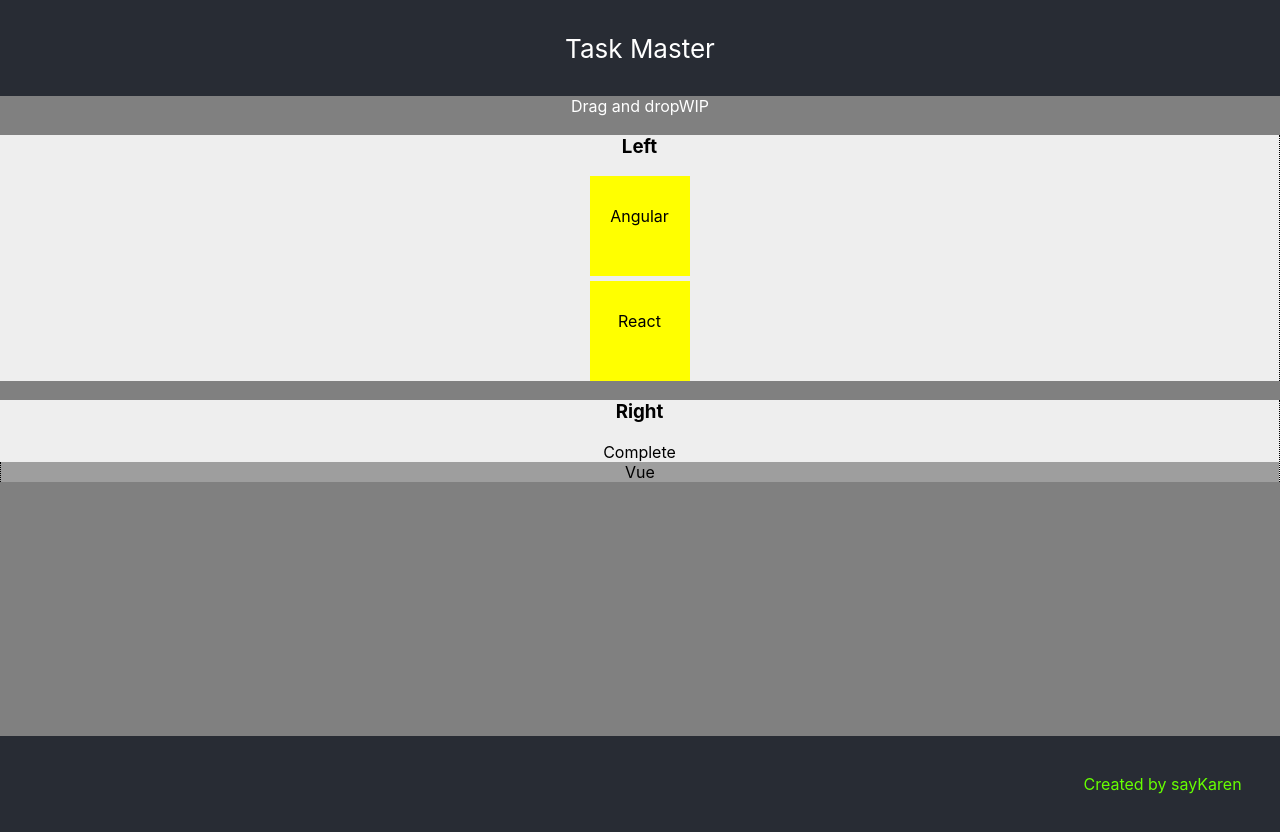
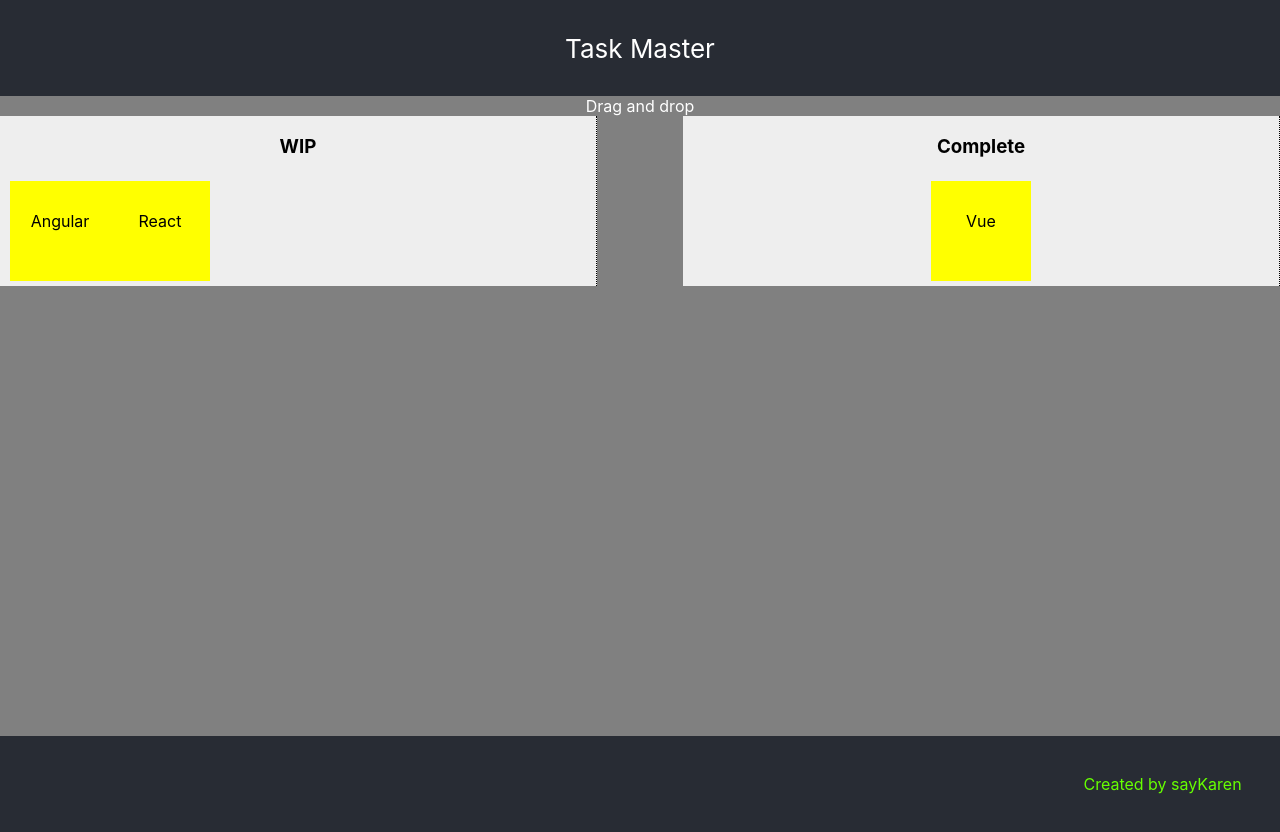
Before and after one commit to saykaren/TaskMaster, a React (Create React App) app: page / in a window 1280 px wide. Shown: the top 832 px of the page. Built offline with nearby package versions, Linux system fonts and the light colour scheme.

Commit message:
Cleans up style and makes draggable on both sides

```diff
--- a/src/Components/App/DragDrop.tsx
+++ b/src/Components/App/DragDrop.tsx
@@ -8,8 +8,9 @@ const DragDrop = ({}: DragDropProps) => {
     { name: "Angular", category: "wip", bgcolor: "yellow" },
     { name: "React", category: "wip", bgcolor: "pink" },
     { name: "Vue", category: "complete", bgcolor: "skyblue" },
+
   ]);
-  console.log({ tasks });
+
   const onDragOver = (ev: React.SyntheticEvent<EventTarget>) => {
     ev.preventDefault();
   };
@@ -23,13 +24,7 @@ const DragDrop = ({}: DragDropProps) => {
       | any,
     id: string
   ) => {
-    console.log("dragstart:", id);
-    //   console.log(ev.type);
-
     ev.dataTransfer.setData("id", id);
-
-    // //   ev.dataTransfer.
-    //   ev.dataTransfer.setData("id", id);
   };
 
   const onDrop = (ev: React.SyntheticEvent<EventTarget> | any, cat: string) => {
@@ -49,47 +44,57 @@ const DragDrop = ({}: DragDropProps) => {
   return (
     <div className="containerDrag">
       Drag and drop
-      <span className="task-header">WIP</span>
-      <section>
-        <div className="wip">
-          <h1>Left</h1>
+      <section className="taskContainer">
+        <div
+          className="taskWipComplete"
+          id="wip"
+          onDrop={(e) => onDrop(e, e.currentTarget.id)}
+          onDragOver={(e) => {
+            onDragOver(e);
+          }}
+        >
+          <h1>WIP</h1>
+          <div className="eachTaskContainer">
             {tasks &&
               tasks
                 .filter((item) => item.category === "wip")
                 .map((item, indexItem) => (
                   <div key={indexItem}>
-
                     <div
                       className="draggable"
                       draggable={true}
                       onDragStart={(e) => onDrageStart(e, item.name)}
-                    // onDragStart={(e)=>console.log(e)}
                     >
                       {item.name}
                     </div>
                   </div>
                 ))}
           </div>
-        <div className="wip">
-          <h1>Right</h1>
-          <span className="task-header">Complete</span>
+        </div>
+        <div
+          className="taskWipComplete"
+          id="complete"
+          onDrop={(e) => onDrop(e, e.currentTarget.id)}
+          onDragOver={(e) => {
+            onDragOver(e);
+          }}
+        >
+          <h1>Complete</h1>
+          <div className="eachTaskContainer">
             {tasks &&
               tasks
                 .filter((item) => item.category === "complete")
                 .map((item, indexItem) => (
-                <div key={indexItem}>
-
                   <div
-                    className="droppable"
-                    onDragOver={(e) => {
-                      onDragOver(e);
-                    }}
-                    onDrop={(e) => onDrop(e, "complete")}
+                    key={indexItem}
+                    className="draggable"
+                    draggable={true}
+                    onDragStart={(e) => onDrageStart(e, item.name)}
                   >
                     {item.name}
                   </div>
+                ))}
           </div>
-              ))}
         </div>
       </section>
     </div>
--- a/src/Components/Styling/App.css
+++ b/src/Components/Styling/App.css
@@ -59,15 +59,12 @@ body {
   text-align: center;
 }
 
-.wip {
-  /* position: absolute; */
-  /* width: 150px;
-  height: 80vh;
-  left: 0;
-  top: 10; */
+.taskWipComplete {
   background-color: var(--light-background);
   border-right: 1px dotted;
-  color: var(--text-dark-color)
+  color: var(--text-dark-color);
+  padding: 0 10px;
+  min-width: 45%;
 }
 
 .header {
@@ -92,6 +89,7 @@ body {
   top: 30%; */
   background-color: var(--dark-grey);
   border-left: 1px dotted;
+
 }
 
 .draggable {
@@ -101,3 +99,14 @@ body {
   margin: 5px auto;
   line-height: 5em;
 }
+
+.taskContainer {
+  display: flex;
+  justify-content: space-between;
+}
+
+.eachTaskContainer {
+  display: flex;
+  flex-wrap: wrap;
+
+}
```
Also changed, not shown: src/Components/App/TaskComponent.tsx (added, +44 -0 lines). Lines whose indentation alone changed are shown as unchanged.
